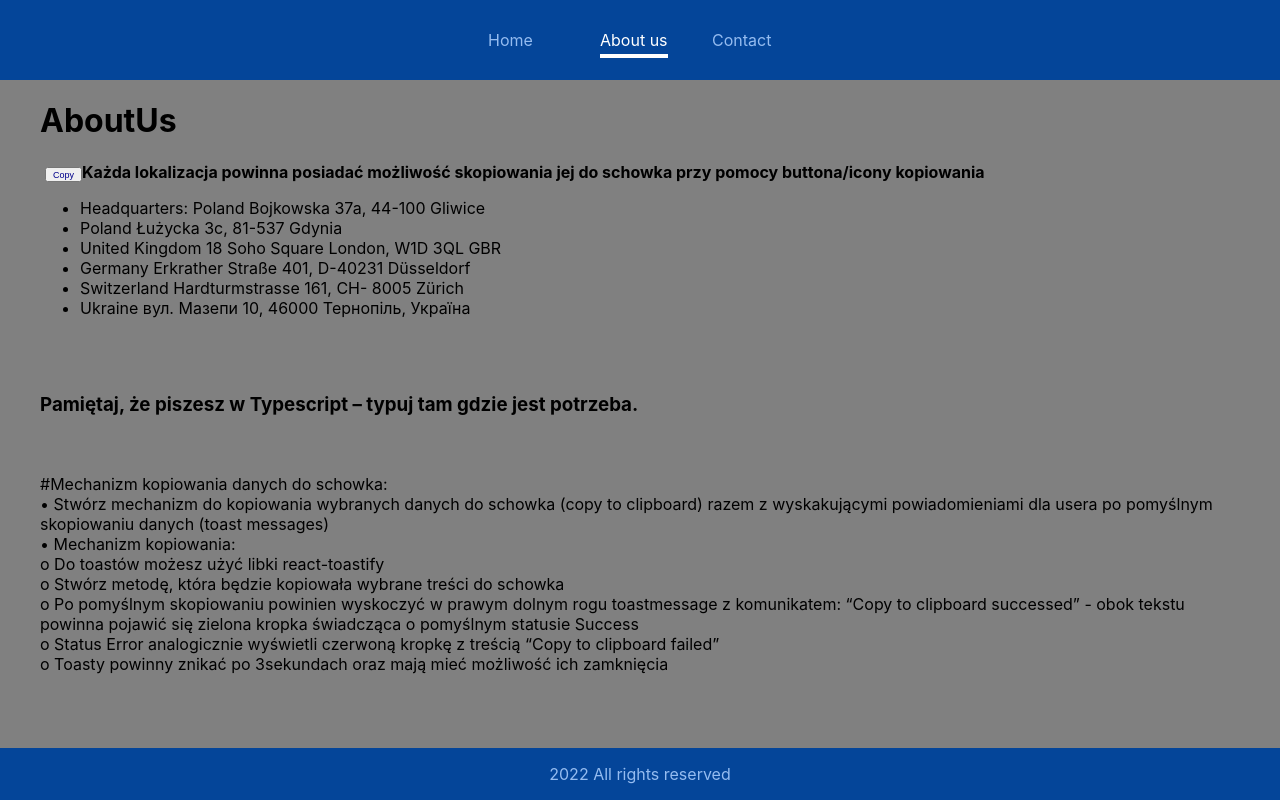
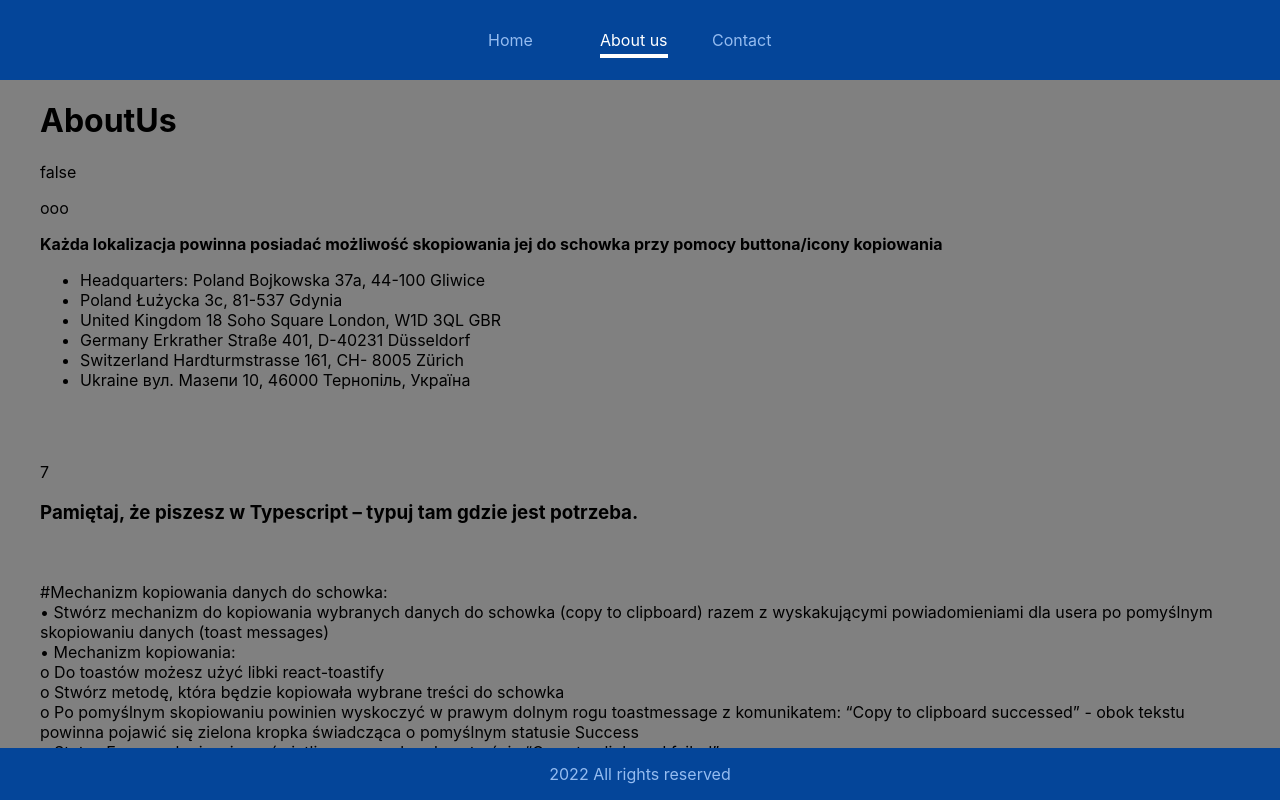
Before and after one commit to Joanna-Golofit/task-3-typesctipt-aplikacja-frontendowa, a React (Create React App) app: page /aboutUs in a window 1280 px wide. Built offline with nearby package versions, Linux system fonts and the light colour scheme.

Commit message:
UseNotify and CopyButton on Home page

```diff
--- a/src/App.tsx
+++ b/src/App.tsx
@@ -1,16 +1,25 @@
 import React, { useState } from "react";
-import { Route, Routes, Navigate } from 'react-router-dom';
+import { Route, Routes, Navigate } from "react-router-dom";
 import Footer from "./components/Footer";
 import Navigation from "./components/Navigation";
 import AboutUs from "./pages/AboutUs";
 import Contact from "./pages/Contact";
 import Home from "./pages/Home";
 import "./App.css";
-import { locations } from './constants';
-import CopyToClipboardContext from './store/CopyToClipboardContext';
+import { locations } from "./constants";
+import CopyToClipboardContext from "./store/CopyToClipboardContext";
+import { ToastContainer } from "react-toastify";
 
 const App: React.FC = () => {
-const [isRequestSuccess, setIsRequestSuccess] = useState(true);
+	// const [isRequestSuccess, setIsRequestSuccess] = useState(false);
+	const [randomValue, setRandomValue] = useState(
+		Math.floor(Math.random() * 10)
+		);
+		const isRequestSuccess: boolean = randomValue < 5;
+
+	// useEffect(() => {
+	// 	setRandomValue(Math.floor(Math.random() * 10));
+	// }, []);
 
 	return (
 		<CopyToClipboardContext.Provider
@@ -29,6 +38,7 @@ const [isRequestSuccess, setIsRequestSuccess] = useState(true);
 				<br />
 				<br />
 				<div style={{ backgroundColor: "gray" }}>
+					<p>{randomValue}</p>
 					<h3>
 						Pamiętaj, że piszesz w Typescript – typuj tam gdzie jest potrzeba.
 					</h3>
@@ -57,6 +67,8 @@ const [isRequestSuccess, setIsRequestSuccess] = useState(true);
 					ich zamknięcia
 				</div>
 			</main>
+			<ToastContainer autoClose={3000} closeOnClick position="bottom-right" />
+
 			<Footer />
 		</CopyToClipboardContext.Provider>
 	);
--- a/src/components/CopyButton.module.css
+++ b/src/components/CopyButton.module.css
@@ -1,7 +1,8 @@
 .copyButton {
-      color: darkblue;
-      margin-left: 5px;
-      font-size: 9px;
-      height: 15px;
-      cursor: pointer
-		}
+	color: darkblue;
+	margin-left: 5px;
+	font-size: 9px;
+	height: 15px;
+	cursor: pointer;
+      /* margin-right: 70%; */
+}
--- a/src/components/CopyButton.tsx
+++ b/src/components/CopyButton.tsx
@@ -14,9 +14,12 @@ interface CopyButtonProps {
 // const CopyButton = ({ onClick = { notify }, text = "Copy" }: CopyButtonProps) => {
 const CopyButton = ({ onClick, text = "Copy" }: CopyButtonProps) => {
 	return (
+		<>
 		<button className={classes.copyButton} onClick={onClick}>
 			{text}
 		</button>
+		<br />
+		</>
 	);
 };
 
--- a/src/helpers/helpers.tsx
+++ b/src/helpers/helpers.tsx
@@ -2,7 +2,7 @@
 import { toast } from "react-toastify";
 // import CopyToClipboardContext from "../store/CopyToClipboardContext";
 
-// const copyToClipboardCtx = useContext(CopyToClipboardContext);
+// const ctx = useContext(CopyToClipboardContext);
 
 
 
--- /dev/null
+++ b/src/hooks/UseNotify.tsx
@@ -0,0 +1,72 @@
+import React, { useContext } from "react";
+
+import { toast } from "react-toastify";
+import "react-toastify/dist/ReactToastify.css";
+import CopyToClipboardContext from "../store/CopyToClipboardContext";
+
+// Button -> onClick, classNames, title
+// useClipboardAndNotification.tsx
+
+//  <>
+// <About>
+// <home>
+// {
+// 	isActive && <Toast>
+// }
+// </>
+
+// jak ustawić style z tego poziomu zeby button pojawiał sie dobiero przy hoverze na element nadrzedny?
+
+const UseNotify = () => {
+	const ctx = useContext(CopyToClipboardContext);
+
+	const notify = (event: React.MouseEvent<HTMLElement, MouseEvent>) => {
+		const target = event.target as HTMLLIElement;
+		const dataToCopy = (target.previousElementSibling as HTMLLIElement)
+			.innerHTML;
+
+		if (ctx.isRequestSuccess) {
+			console.log(
+				"success",
+				(target.previousElementSibling as HTMLLIElement).innerHTML
+			);
+			toast.success("Copy to clipboard succeeded", {
+				theme: "dark",
+			});
+		} else {
+				console.log(
+					"not",
+					(target.previousElementSibling as HTMLLIElement).innerHTML
+				);
+				toast.error("Copy to clipboard failed", {
+					theme: "dark",
+				});
+		}
+
+		// i nie wiem jak zrobić zeby  dac info o errorze..kiedy jest error ? po czym to poznac? ;p
+		// toast.error("Copy to clipboard failed");
+
+		console.log("clg", dataToCopy);
+		navigator.clipboard.writeText(dataToCopy);
+	};
+	return {
+		notify,
+		// copyButton: (
+		//   <>
+		//     <button
+		//       style={styles.copyButton}
+		//       title="Click to copy to the clipboard"
+		//       onClick={notify}
+		//       >
+		//       Copy
+		//     </button>
+		//     <br/>
+		//   </>
+		// ),
+		// ToastContainer: (
+		// 	<ToastContainer autoClose={3000} closeOnClick position="bottom-right" />
+		// ),
+	};
+};
+
+export default UseNotify;
--- a/src/pages/AboutUs.tsx
+++ b/src/pages/AboutUs.tsx
@@ -1,6 +1,6 @@
 import React, { useContext } from "react";
 import { Locations } from "../models";
-import { ToastContainer } from "react-toastify";
+// import { ToastContainer } from "react-toastify";
 import "react-toastify/dist/ReactToastify.css";
 import classes from "./AboutUs.module.css";
 import CopyButton from "../components/CopyButton";
@@ -15,7 +15,7 @@ interface Props {
 // e: React.FormEvent
 
 const AboutUs: React.FC<Props> = ({ locations }: Props) => {
-	const copyToClipboardCtx = useContext(CopyToClipboardContext);
+	const ctx = useContext(CopyToClipboardContext);
 
 	// const isRequestSuccess: boolean = true;
 
@@ -34,13 +34,15 @@ const AboutUs: React.FC<Props> = ({ locations }: Props) => {
 	// 	navigator.clipboard.writeText(dataToCopy);
 	// };
 
-	console.log("ctx", copyToClipboardCtx);
+	console.log("ctx", ctx);
 
 	return (
 		<div>
 			<h1>AboutUs</h1>
 			{/* <CopyButton /> */}
-			<CopyButton onClick={notify} />
+			<p>{ctx.isRequestSuccess ? "true" : "false"}</p>
+			{ctx.isRequestSuccess && <CopyButton onClick={notify} />}
+			{!ctx.isRequestSuccess && <p>ooo</p>}
 			<b>
 				Każda lokalizacja powinna posiadać możliwość skopiowania jej do schowka
 				przy pomocy buttona/icony kopiowania
@@ -70,7 +72,7 @@ const AboutUs: React.FC<Props> = ({ locations }: Props) => {
 					</li>
 				))}
 			</ul>
-			<ToastContainer autoClose={3000} closeOnClick position="bottom-right" />
+			{/* <ToastContainer autoClose={3000} closeOnClick position="bottom-right" /> */}
 		</div>
 	);
 };
--- a/src/pages/Home.tsx
+++ b/src/pages/Home.tsx
@@ -1,9 +1,11 @@
 import React from "react";
-import useClipboardAndNotification from "../hooks/use-clipboard-and-notification";
+import CopyButton from "../components/CopyButton";
+// import useClipboardAndNotification from "../hooks/use-clipboard-and-notification";
+import useNotify from "../hooks/UseNotify";
 import classes from "./Home.module.css";
 
 const Home: React.FC = () => {
-	const { copyButton, ToastContainer } = useClipboardAndNotification();
+	const { notify } = useNotify();
 
 	return (
 		<div>
@@ -12,7 +14,7 @@ const Home: React.FC = () => {
 				Dodaj tutaj losową treść wg patternu:
 				<article>
 					<h2 className={classes.header}>Człowiek nie robot!</h2>
-					{copyButton}
+					<CopyButton onClick={notify} />
 					<span>
 						zawartością treści w paragrafie pod headingiem.... zawartością
 						treści w paragrafie pod headingiem. Zawartością treści w paragrafie
@@ -21,7 +23,7 @@ const Home: React.FC = () => {
 						treści w paragrafie pod headingiem. Zawartością treści w paragrafie
 						pod headingiem, zawartością treści w paragrafie pod headingiem..
 					</span>
-					{copyButton}
+					<CopyButton onClick={notify} />
 				</article>
 				<br />
 				<b>
@@ -30,7 +32,6 @@ const Home: React.FC = () => {
 					komunikat o skopiowaniu
 				</b>
 			</section>
-			{ToastContainer}
 		</div>
 	);
 };
```
